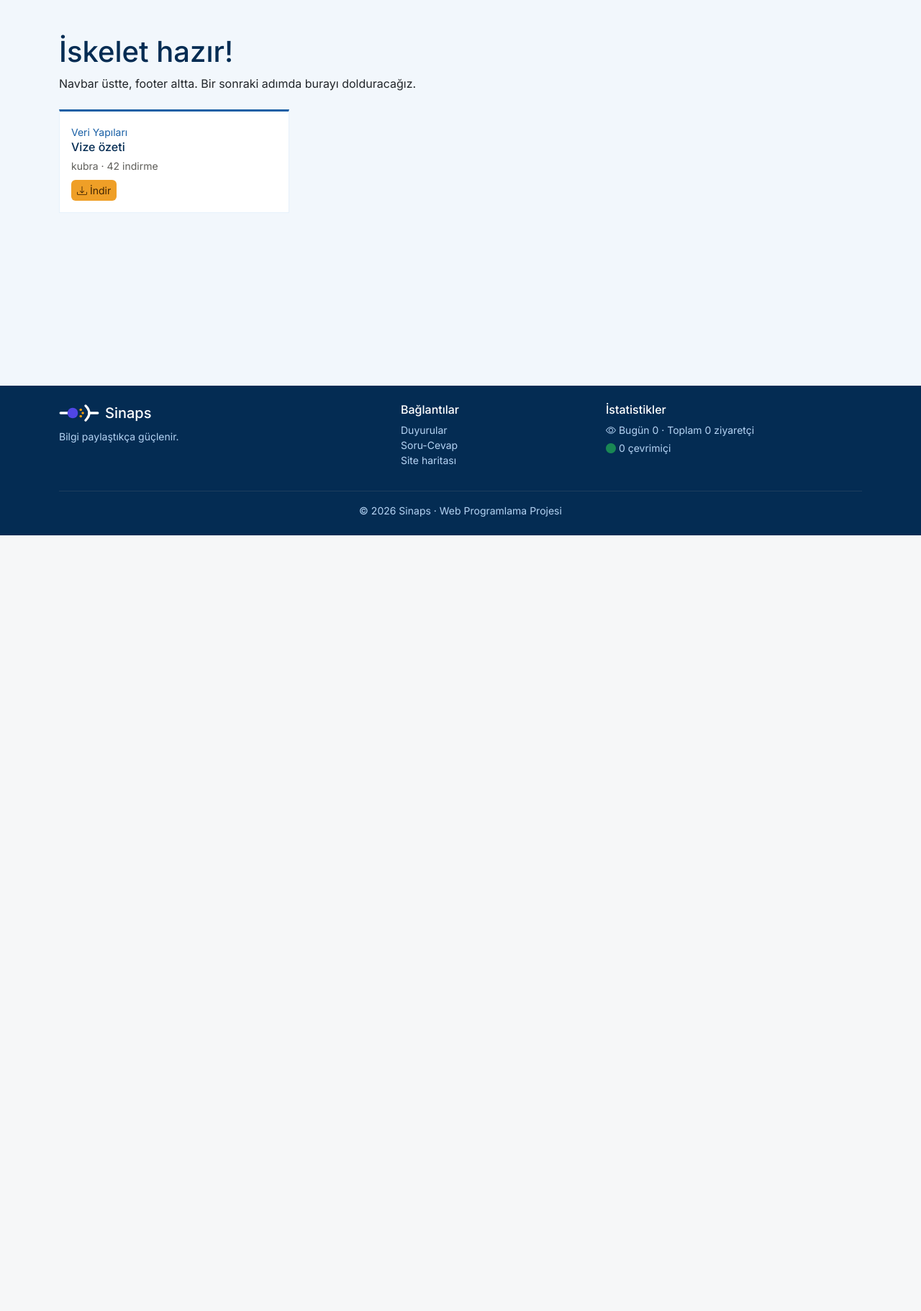
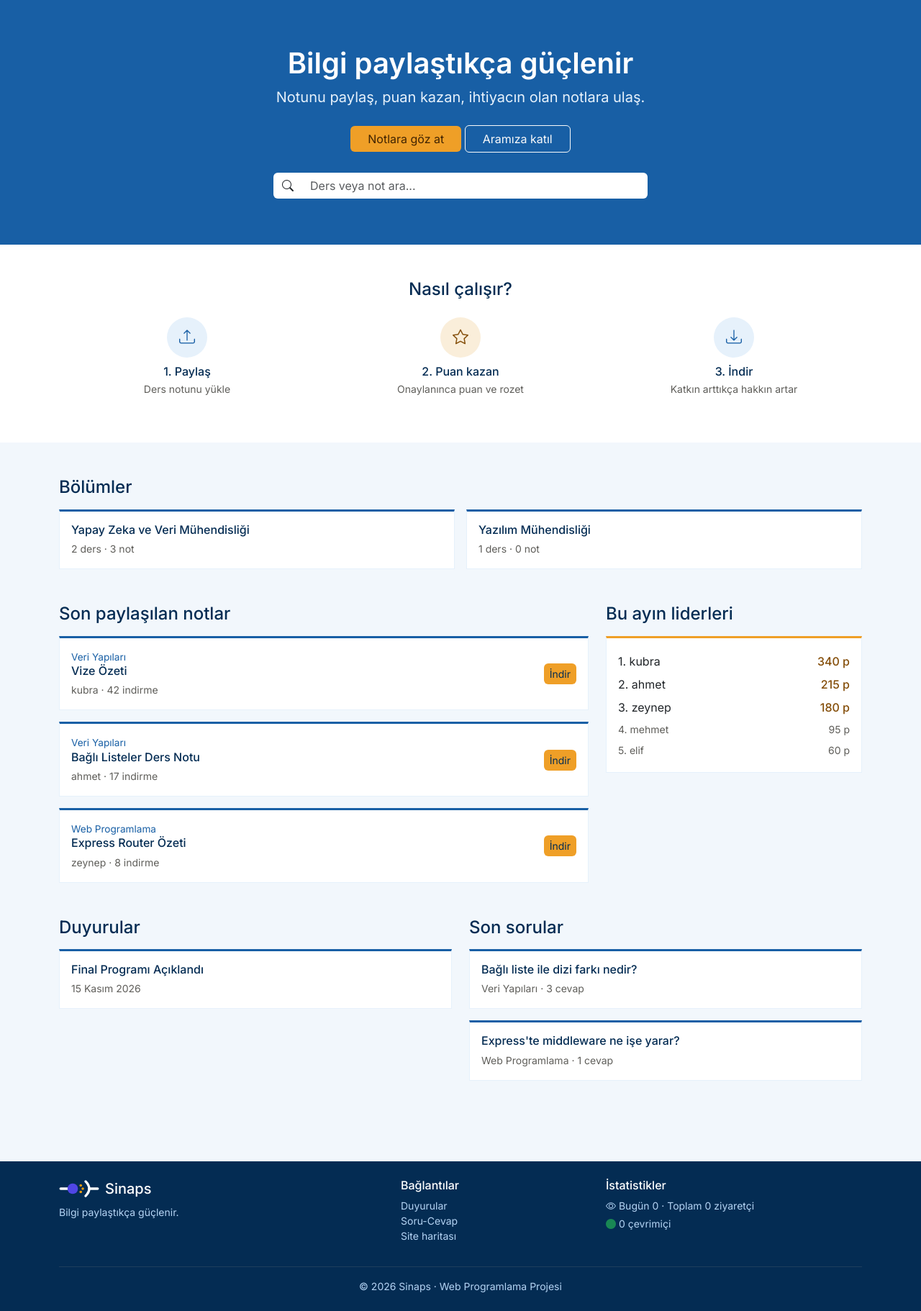
Before and after one commit to kubrabasimoglu32/Sinaps, a Node server app: page / in a window 1280 px wide. Shown: the part 56-1878 px from the top of the page at 72% size. Before the commit the page ends 800 px from the top, so only its background shows below. Run offline with Node 20, Linux system fonts and the light colour scheme.

Commit message:
mvc yapısına geçildi ve 404 hata sayfası eklendi

```diff
--- /dev/null
+++ b/controllers/siteController.js
@@ -0,0 +1,32 @@
+const { bolumler, dersler, notlar, duyurular, kullanicilar, sorular } = require("../data/dummy");
+
+// Yardımcı fonksiyon: id'si verilen dersi bulur
+const dersBul = (id) => dersler.find(d => d.id === id);
+
+// ===== ANA SAYFA =====
+exports.anasayfa = (req, res) => {
+
+    const bolumListesi = bolumler.map(bolum => {
+        const bolumunDersleri = dersler.filter(d => d.bolumId === bolum.id);
+        const dersIdleri = bolumunDersleri.map(d => d.id);
+        const notSayisi = notlar.filter(n => dersIdleri.includes(n.dersId)).length;
+        return { ...bolum, dersSayisi: bolumunDersleri.length, notSayisi: notSayisi };
+    });
+
+    const notListesi = notlar.map(not => ({ ...not, ders: dersBul(not.dersId) }));
+
+    const liderler = [...kullanicilar]
+        .sort((a, b) => b.puan - a.puan)
+        .slice(0, 5);
+
+    const soruListesi = sorular.map(soru => ({ ...soru, ders: dersBul(soru.dersId) }));
+
+    res.render("index", {
+        title: "Ana Sayfa",
+        bolumler: bolumListesi,
+        notlar: notListesi,
+        liderler: liderler,
+        duyurular: duyurular,
+        sorular: soruListesi
+    });
+};
--- a/data/dummy.js
+++ b/data/dummy.js
@@ -19,4 +19,18 @@ const duyurular = [
     { id: 1, baslik: "Final Programı Açıklandı", slug: "final-programi-aciklandi", tarih: "2026-11-15", icerik: "Final sınav programı yayınlandı." }
 ];
 
-module.exports = { bolumler, dersler, notlar, duyurular };
+const kullanicilar = [
+    { id: 1, ad: "kubra", puan: 340 },
+    { id: 2, ad: "ahmet", puan: 215 },
+    { id: 3, ad: "zeynep", puan: 180 },
+    { id: 4, ad: "mehmet", puan: 95 },
+    { id: 5, ad: "elif", puan: 60 },
+    { id: 6, ad: "can", puan: 20 }
+];
+
+const sorular = [
+    { id: 1, dersId: 1, baslik: "Bağlı liste ile dizi farkı nedir?", slug: "bagli-liste-ile-dizi-farki-nedir", soran: "mehmet", cevapSayisi: 3 },
+    { id: 2, dersId: 2, baslik: "Express'te middleware ne işe yarar?", slug: "expresste-middleware-ne-ise-yarar", soran: "elif", cevapSayisi: 1 }
+];
+
+module.exports = { bolumler, dersler, notlar, duyurular, kullanicilar, sorular };
--- a/index.js
+++ b/index.js
@@ -3,20 +3,23 @@ const path = require("path");
 
 const app = express();
 
-// Görünüm motoru
+// ===== AYARLAR =====
 app.set("view engine", "ejs");
 
-// Statik dosyalar (css, resimler)
+// ===== MIDDLEWARE =====
 app.use("/static", express.static(path.join(__dirname, "public")));
-
-// Formdan gelen verileri okumak için
 app.use(express.urlencoded({ extended: true }));
 
-// Geçici ana sayfa
-app.get("/", (req, res) => {
-    res.render("index", { title: "Ana Sayfa" });
+// ===== ROUTES =====
+const siteRouter = require("./routes/site");
+app.use("/", siteRouter);
+
+// ===== 404: Yukarıdaki hiçbir adrese uymayan istekler buraya düşer =====
+app.use((req, res) => {
+    res.status(404).render("404", { title: "Sayfa bulunamadı" });
 });
 
+// ===== SUNUCU =====
 app.listen(3000, () => {
     console.log("🚀 Sunucu çalışıyor: http://localhost:3000");
 });
--- a/public/css/style.css
+++ b/public/css/style.css
@@ -68,3 +68,42 @@ h1, h2, h3, h4, h5, h6 { color: var(--lacivert); }
     height: 28px;
     width: auto;
 }
+/* ===== KARŞILAMA ALANI ===== */
+.hero {
+    background-color: var(--mavi);
+    color: #ffffff;
+    padding: 64px 0;
+}
+.hero h1 { color: #ffffff; }
+.hero p { color: var(--acik-mavi); }
+
+.arama-kutusu {
+    max-width: 520px;
+    margin: 28px auto 0;
+}
+
+/* ===== NASIL ÇALIŞIR ===== */
+.adim-ikon {
+    width: 56px;
+    height: 56px;
+    border-radius: 50%;
+    display: flex;
+    align-items: center;
+    justify-content: center;
+    margin: 0 auto 10px;
+    font-size: 22px;
+    background-color: var(--acik-mavi);
+    color: var(--mavi);
+}
+.adim-ikon.turuncu {
+    background-color: #FAEEDA;
+    color: #854F0B;
+}
+
+/* ===== KÜÇÜK YARDIMCILAR ===== */
+.sinaps-kart.turuncu-serit { border-top-color: var(--turuncu); }
+.ders-etiketi { color: var(--mavi); font-size: 0.85rem; }
+.soluk { color: var(--gri-yazi); font-size: 0.875rem; }
+.puan { color: #854F0B; font-weight: 500; }
+.sinaps-kart a { color: var(--lacivert); text-decoration: none; }
+.sinaps-kart a:hover { color: var(--mavi); }
--- a/views/index.ejs
+++ b/views/index.ejs
@@ -1,16 +1,124 @@
 <%- include("partials/head") %>
 <%- include("partials/navbar") %>
 
-<main class="container py-5">
-    <h1>İskelet hazır!</h1>
-    <p>Navbar üstte, footer altta. Bir sonraki adımda burayı dolduracağız.</p>
+<main>
 
-    <div class="sinaps-kart mt-4" style="max-width: 320px;">
-        <small style="color: var(--mavi);">Veri Yapıları</small>
-        <h6 class="mb-1">Vize özeti</h6>
-        <small style="color: var(--gri-yazi);">kubra · 42 indirme</small>
-        <div class="mt-2">
-            <a href="#" class="btn btn-turuncu btn-sm"><i class="bi bi-download"></i> İndir</a>
+    <!-- ===== 1. KARŞILAMA ALANI ===== -->
+    <section class="hero text-center">
+        <div class="container">
+            <h1 class="fw-semibold">Bilgi paylaştıkça güçlenir</h1>
+            <p class="lead mb-4">Notunu paylaş, puan kazan, ihtiyacın olan notlara ulaş.</p>
+
+            <a href="/bolumler" class="btn btn-turuncu px-4">Notlara göz at</a>
+            <a href="/kayit" class="btn btn-outline-light px-4">Aramıza katıl</a>
+
+            <!-- Arama çubuğu -->
+            <form action="/ara" method="GET" class="arama-kutusu">
+                <div class="input-group">
+                    <span class="input-group-text bg-white border-0"><i class="bi bi-search"></i></span>
+                    <input type="text" name="q" class="form-control border-0" placeholder="Ders veya not ara...">
+                </div>
+            </form>
+        </div>
+    </section>
+
+    <!-- ===== 2. NASIL ÇALIŞIR ===== -->
+    <section class="bg-white py-5">
+        <div class="container text-center">
+            <h4 class="mb-4">Nasıl çalışır?</h4>
+            <div class="row">
+                <div class="col-md-4 mb-3">
+                    <div class="adim-ikon"><i class="bi bi-upload"></i></div>
+                    <h6 class="mb-1">1. Paylaş</h6>
+                    <p class="soluk mb-0">Ders notunu yükle</p>
+                </div>
+                <div class="col-md-4 mb-3">
+                    <div class="adim-ikon turuncu"><i class="bi bi-star"></i></div>
+                    <h6 class="mb-1">2. Puan kazan</h6>
+                    <p class="soluk mb-0">Onaylanınca puan ve rozet</p>
+                </div>
+                <div class="col-md-4 mb-3">
+                    <div class="adim-ikon"><i class="bi bi-download"></i></div>
+                    <h6 class="mb-1">3. İndir</h6>
+                    <p class="soluk mb-0">Katkın arttıkça hakkın artar</p>
+                </div>
+            </div>
+        </div>
+    </section>
+
+    <div class="container py-5">
+
+        <!-- ===== 3. BÖLÜMLER ===== -->
+        <h4 class="mb-3">Bölümler</h4>
+        <div class="row g-3 mb-5">
+            <% bolumler.forEach(bolum => { %>
+                <div class="col-md-6">
+                    <div class="sinaps-kart">
+                        <h6 class="mb-1"><a href="/bolum/<%= bolum.slug %>"><%= bolum.ad %></a></h6>
+                        <span class="soluk"><%= bolum.dersSayisi %> ders · <%= bolum.notSayisi %> not</span>
+                    </div>
+                </div>
+            <% }) %>
+        </div>
+
+        <div class="row g-4">
+
+            <!-- ===== 4. SON PAYLAŞILAN NOTLAR (sol, geniş) ===== -->
+            <div class="col-lg-8">
+                <h4 class="mb-3">Son paylaşılan notlar</h4>
+                <% notlar.forEach(not => { %>
+                    <div class="sinaps-kart mb-3 d-flex justify-content-between align-items-center">
+                        <div>
+                            <div class="ders-etiketi"><%= not.ders.ad %></div>
+                            <h6 class="mb-1"><a href="/not/<%= not.slug %>"><%= not.baslik %></a></h6>
+                            <span class="soluk"><%= not.yukleyen %> · <%= not.indirme %> indirme</span>
+                        </div>
+                        <a href="/not/<%= not.slug %>" class="btn btn-turuncu btn-sm">İndir</a>
+                    </div>
+                <% }) %>
+            </div>
+
+            <!-- ===== 5. BU AYIN LİDERLERİ (sağ, dar) ===== -->
+            <div class="col-lg-4">
+                <h4 class="mb-3">Bu ayın liderleri</h4>
+                <div class="sinaps-kart turuncu-serit">
+                    <% liderler.forEach((kisi, sira) => { %>
+                        <div class="d-flex justify-content-between py-1 <%= sira >= 3 ? 'soluk' : '' %>">
+                            <span><%= sira + 1 %>. <%= kisi.ad %></span>
+                            <span class="<%= sira < 3 ? 'puan' : '' %>"><%= kisi.puan %> p</span>
+                        </div>
+                    <% }) %>
+                </div>
+            </div>
+
+        </div>
+
+        <div class="row g-4 mt-2">
+
+            <!-- ===== 6. DUYURULAR ===== -->
+            <div class="col-md-6">
+                <h4 class="mb-3">Duyurular</h4>
+                <% duyurular.forEach(duyuru => { %>
+                    <div class="sinaps-kart mb-3">
+                        <h6 class="mb-1"><a href="/duyuru/<%= duyuru.slug %>"><%= duyuru.baslik %></a></h6>
+                        <span class="soluk">
+                            <%= new Date(duyuru.tarih).toLocaleDateString("tr-TR", { day: "numeric", month: "long", year: "numeric" }) %>
+                        </span>
+                    </div>
+                <% }) %>
+            </div>
+
+            <!-- ===== 7. SON SORULAR ===== -->
+            <div class="col-md-6">
+                <h4 class="mb-3">Son sorular</h4>
+                <% sorular.forEach(soru => { %>
+                    <div class="sinaps-kart mb-3">
+                        <h6 class="mb-1"><a href="/soru/<%= soru.slug %>"><%= soru.baslik %></a></h6>
+                        <span class="soluk"><%= soru.ders.ad %> · <%= soru.cevapSayisi %> cevap</span>
+                    </div>
+                <% }) %>
+            </div>
+
         </div>
     </div>
 </main>
```
Also changed, not shown: routes/site.js (added, +9 -0 lines), views/404.ejs (added, +11 -0 lines).
